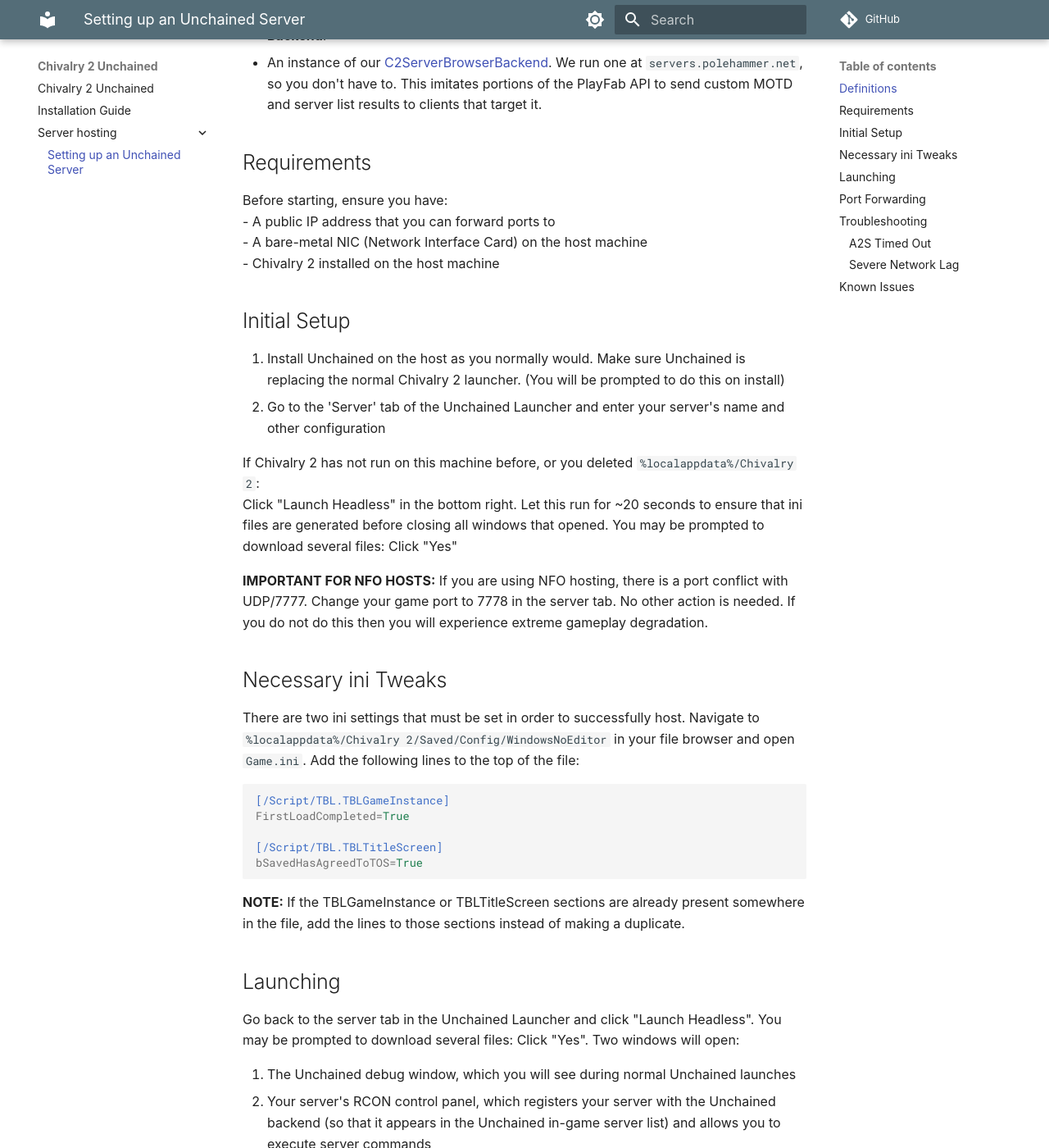
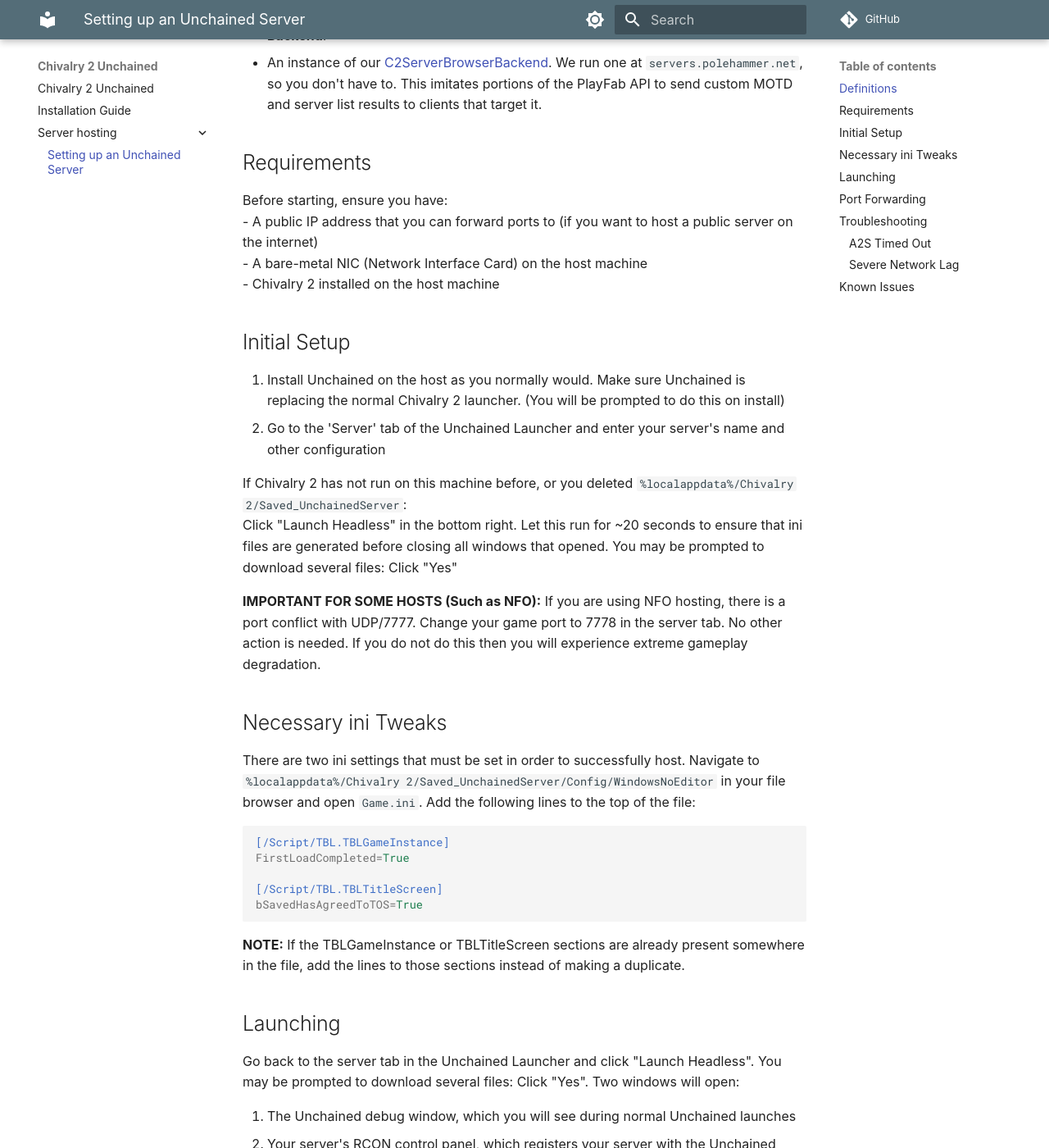
Before and after one commit to Chiv2-Community/unchained-wiki, an MkDocs documentation site: the page built from docs/server-hosting/setup-guide.md, in a window 1280 px wide and 1400 px high, scrolled down 544 px. Shown: the whole window at 82% size. Built offline with MkDocs 1.6.1 and Material for MkDocs 9.7.7, drawn with Linux system fonts in a browser that asks for light colours; some web fonts are replaced; comment, search, counter and statistics services are not loaded.

Commit message:
docs: Add server hosting guide link to index page and update setup guide

````diff
--- a/docs/server-hosting/setup-guide.md
+++ b/docs/server-hosting/setup-guide.md
@@ -16,7 +16,7 @@ Excessive modification of ini files or other mods before starting this may cause
 ## Requirements
 
 Before starting, ensure you have:
-- A public IP address that you can forward ports to
+- A public IP address that you can forward ports to (if you want to host a public server on the internet)
 - A bare-metal NIC (Network Interface Card) on the host machine
 - Chivalry 2 installed on the host machine
 
@@ -25,14 +25,14 @@ Before starting, ensure you have:
 1. Install Unchained on the host as you normally would. Make sure Unchained is replacing the normal Chivalry 2 launcher. (You will be prompted to do this on install)
 2. Go to the 'Server' tab of the Unchained Launcher and enter your server's name and other configuration
 
-If Chivalry 2 has not run on this machine before, or you deleted `%localappdata%/Chivalry 2`:
+If Chivalry 2 has not run on this machine before, or you deleted `%localappdata%/Chivalry 2/Saved_UnchainedServer`:
 Click "Launch Headless" in the bottom right. Let this run for ~20 seconds to ensure that ini files are generated before closing all windows that opened. You may be prompted to download several files: Click "Yes"
 
-**IMPORTANT FOR NFO HOSTS:** If you are using NFO hosting, there is a port conflict with UDP/7777. Change your game port to 7778 in the server tab. No other action is needed. If you do not do this then you will experience extreme gameplay degradation.
+**IMPORTANT FOR SOME HOSTS (Such as NFO):** If you are using NFO hosting, there is a port conflict with UDP/7777. Change your game port to 7778 in the server tab. No other action is needed. If you do not do this then you will experience extreme gameplay degradation.
 
 ## Necessary ini Tweaks
 
-There are two ini settings that must be set in order to successfully host. Navigate to `%localappdata%/Chivalry 2/Saved/Config/WindowsNoEditor` in your file browser and open `Game.ini`. Add the following lines to the top of the file:
+There are two ini settings that must be set in order to successfully host. Navigate to `%localappdata%/Chivalry 2/Saved_UnchainedServer/Config/WindowsNoEditor` in your file browser and open `Game.ini`. Add the following lines to the top of the file:
 
 ```ini
 [/Script/TBL.TBLGameInstance]
````
Also changed, not shown: docs/index.md (+2 -0 lines).
